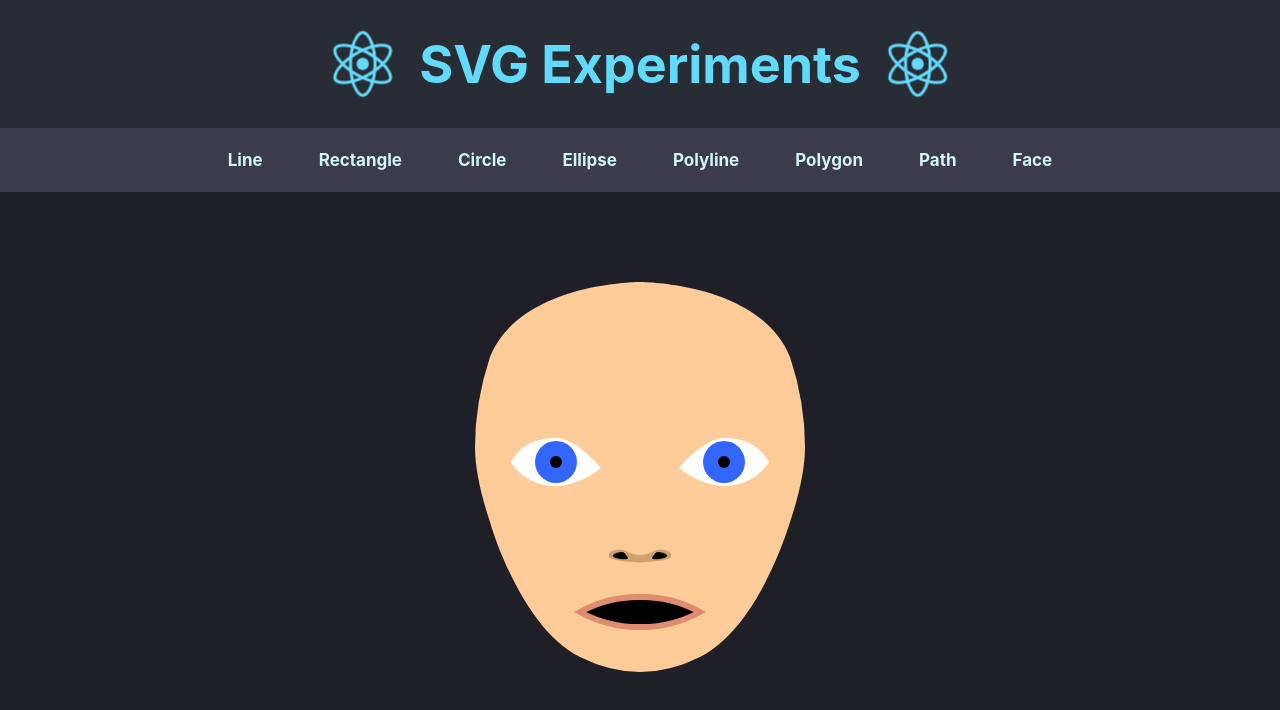
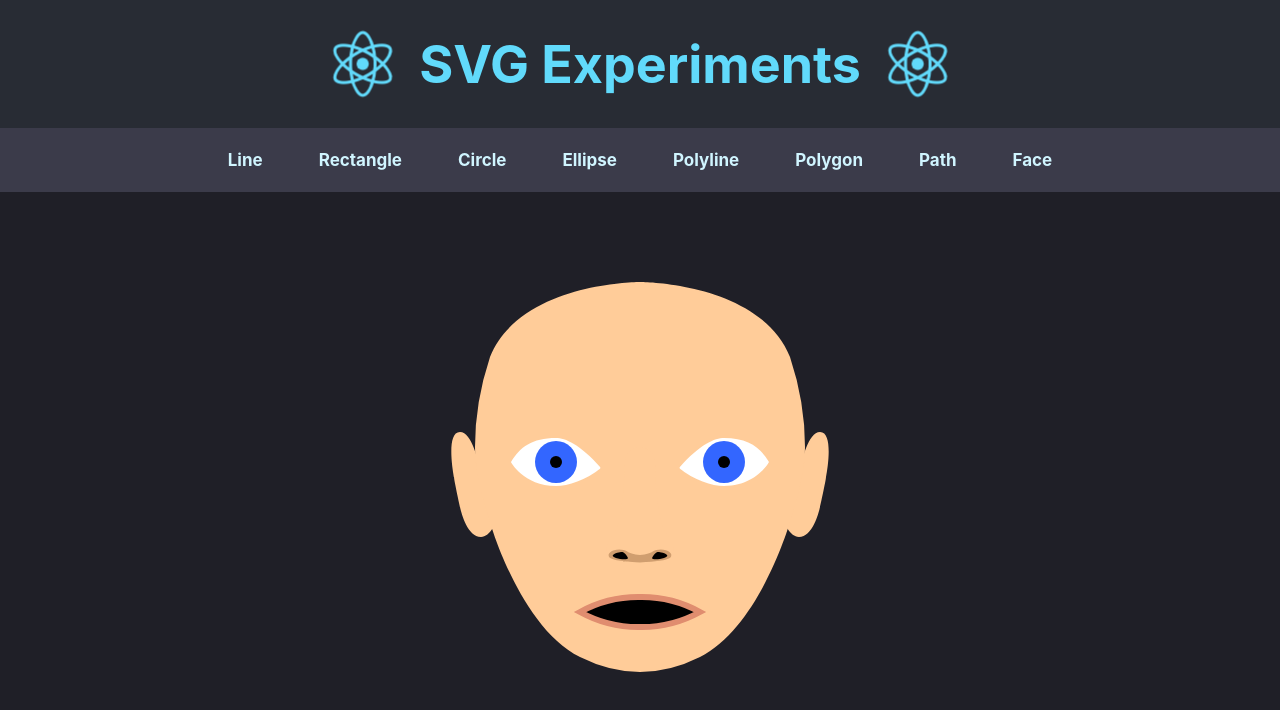
Before and after one commit to Xoadra/SVGExperiment, a React (Create React App) app: page /face in a window 1280 px wide. Shown: the top 710 px of the page. Built offline with nearby package versions, Linux system fonts and the light colour scheme.

Commit message:
Basic ear shapes added to face SVG portrait

```diff
--- a/src/pages/Face.js
+++ b/src/pages/Face.js
@@ -9,6 +9,24 @@ const Face = () => {
         <Layout>
             <svg xmlns="http://www.w3.org/2000/svg" viewBox="0 0 100 100">
                 <g className="face-head">
+                    <g className="face-ears">
+                        <path fill={skinColor} d="M 23 45
+                            C 23 45, 22 40, 20 40
+                            C 17.5 40, 19 47.5, 19 47.5
+                            C 19 48, 20 52.5, 20 52.5
+                            C 20 52.5, 21 57.5, 23.5 57.5
+                            C 25 57.5, 26 55, 26 55
+                            V 45"
+                        />
+                        <path fill={skinColor} d="M 77 45
+                            C 77 45, 78 40, 80 40
+                            C 82.5 40, 81 47.5, 81 47.5
+                            C 81 48, 80 52.5, 80 52.5
+                            C 80 52.5, 79 57.5, 76.5 57.5
+                            C 75 57.5, 74 55, 74 55
+                            V 45"
+                        />
+                    </g>
                     <path fill={skinColor} d="M 50 15
                         C 50 15, 30 15, 25 27.5
                         Q 22.5 35, 22.5 42.5
```
